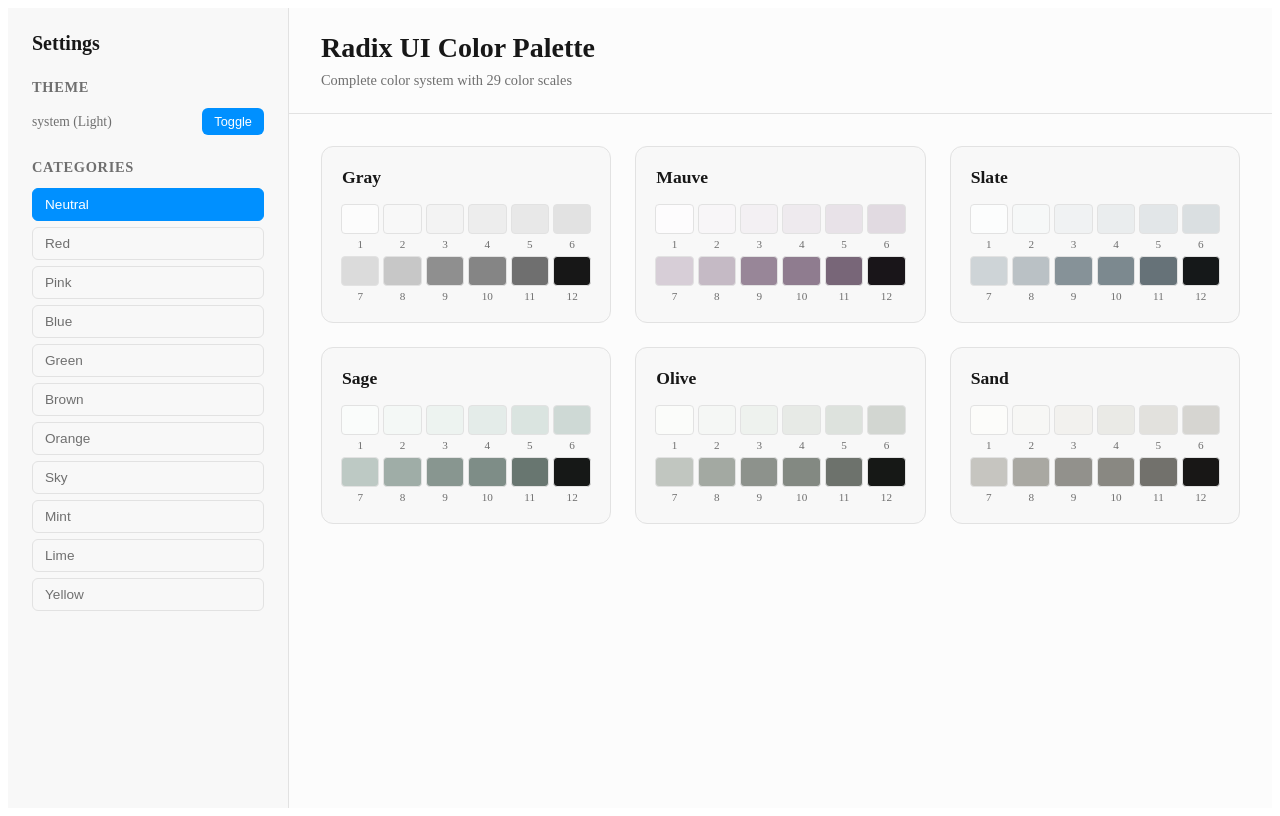
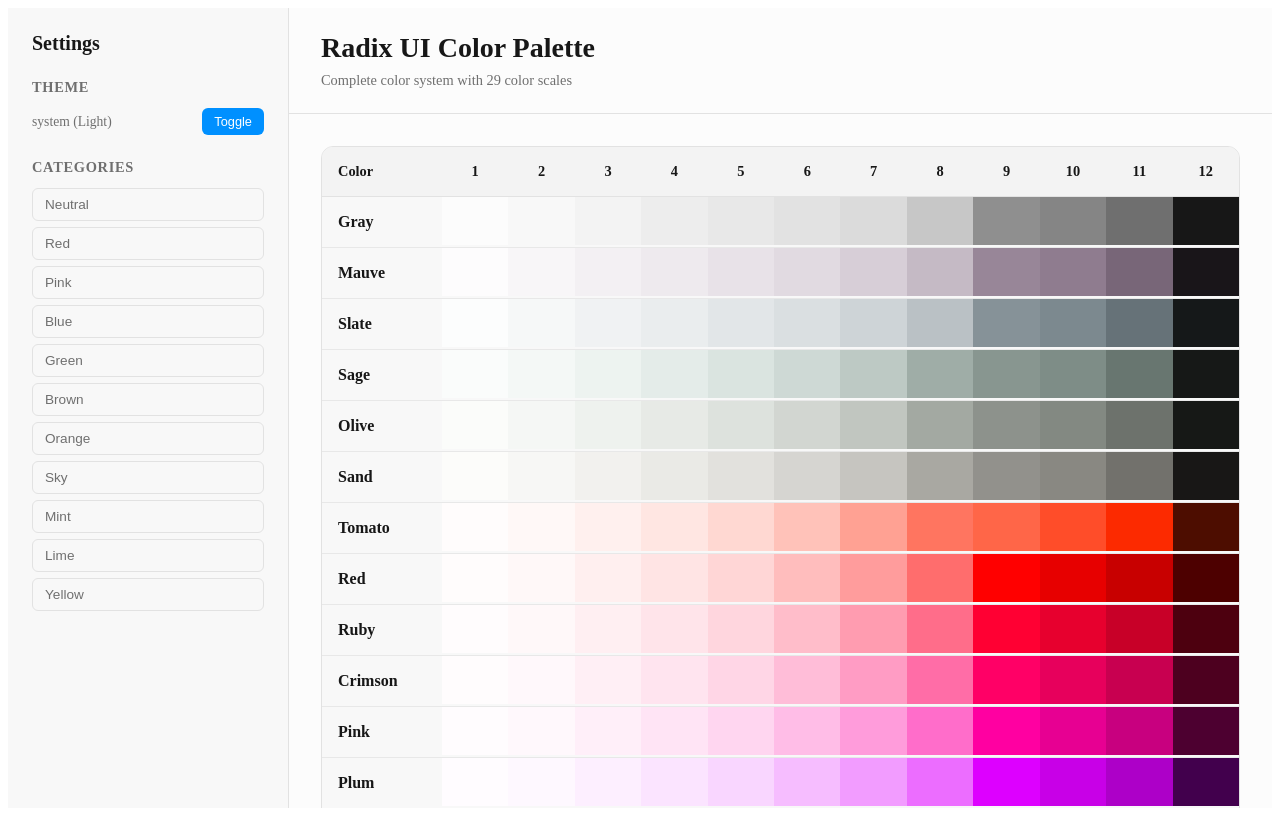
Before and after one commit to dmitrijovsjanik/fast.ui.color, a React (Vite) app: page / in a window 1280 px wide. Built offline with nearby package versions, Linux system fonts and the light colour scheme; the HTML template or start-up script is replaced by a standard one.

Commit message:
Convert to table layout: all colors in rows, scales 1-12 in columns

```diff
--- a/src/components/ColorPalette.tsx
+++ b/src/components/ColorPalette.tsx
@@ -1,48 +1,20 @@
 import React, { useState } from 'react';
 import { useTheme, useColors } from '../themes/themeProvider';
-import { getColor, getColorScales, ColorPalette as ColorPaletteType } from '../colors/palette';
+import { getColor, ColorPalette as ColorPaletteType, ColorScale } from '../colors/palette';
 
 // Компонент для отображения одного цвета
 interface ColorSwatchProps {
   colorName: string;
   colorValue: string;
-  scale: string;
 }
 
-function ColorSwatch({ colorName, colorValue, scale }: ColorSwatchProps) {
+function ColorSwatch({ colorName, colorValue }: ColorSwatchProps) {
   return (
-    <div className="color-swatch">
-      <div
-        className="color-preview"
-        style={{ backgroundColor: colorValue }}
-        title={`${colorName} ${scale}`}
-      />
-      <span className="color-scale">{scale}</span>
-    </div>
-  );
-}
-
-// Компонент для отображения всех оттенков одного цвета
-interface ColorScaleProps {
-  colorName: string;
-  colorScales: Record<string, string>;
-}
-
-function ColorScale({ colorName, colorScales }: ColorScaleProps) {
-  return (
-    <div className="color-scale-container">
-      <h3 className="color-name">{colorName}</h3>
-      <div className="color-scales">
-        {Object.entries(colorScales).map(([scale, value]) => (
-          <ColorSwatch
-            key={scale}
-            colorName={colorName}
-            colorValue={value}
-            scale={scale}
-          />
-        ))}
-      </div>
-    </div>
+    <div
+      className="color-swatch"
+      style={{ backgroundColor: colorValue }}
+      title={`${colorName}`}
+    />
   );
 }
 
@@ -109,24 +81,9 @@ function SettingsPanel({ theme, toggleTheme, selectedCategory, onCategoryChange
 export function ColorPalette() {
   const { theme, toggleTheme } = useTheme();
   const colors = useColors();
-  const [selectedCategory, setSelectedCategory] = useState('neutral');
 
-  // Категории цветов
-  const colorCategories = {
-    neutral: ['gray', 'mauve', 'slate', 'sage', 'olive', 'sand'],
-    red: ['tomato', 'red', 'ruby', 'crimson'],
-    pink: ['pink', 'plum', 'purple', 'violet', 'indigo'],
-    blue: ['blue', 'cyan', 'teal'],
-    green: ['green', 'grass'],
-    brown: ['brown'],
-    orange: ['orange'],
-    sky: ['sky'],
-    mint: ['mint'],
-    lime: ['lime'],
-    yellow: ['yellow', 'amber', 'gold', 'bronze'],
-  };
-
-  const currentColors = colorCategories[selectedCategory as keyof typeof colorCategories] || [];
+  // Все цвета в одном массиве
+  const allColors = Object.keys(colors) as (keyof ColorPaletteType)[];
 
   return (
     <div className="color-palette-container">
@@ -134,25 +91,39 @@ export function ColorPalette() {
         <SettingsPanel
           theme={theme}
           toggleTheme={toggleTheme}
-          selectedCategory={selectedCategory}
-          onCategoryChange={setSelectedCategory}
+          selectedCategory=""
+          onCategoryChange={() => {}}
         />
       </div>
 
       <div className="content-area">
         <div className="content-header">
           <h1>Radix UI Color Palette</h1>
-          <p>Complete color system with {Object.keys(colors).length} color scales</p>
+          <p>Complete color system with {allColors.length} color scales</p>
         </div>
 
         <div className="palette-content">
-          <div className="palette-grid">
-            {currentColors.map(colorName => (
-              <ColorScale
-                key={colorName}
-                colorName={colorName}
-                colorScales={getColorScales(colors, colorName as keyof ColorPaletteType)}
-              />
+          <div className="color-table">
+            {/* Заголовок с номерами шагов */}
+            <div className="table-header">
+              <div className="color-name-header">Color</div>
+              {Array.from({ length: 12 }, (_, i) => i + 1).map(scale => (
+                <div key={scale} className="scale-header">{scale}</div>
+              ))}
+            </div>
+
+            {/* Строки с цветами */}
+            {allColors.map(colorName => (
+              <div key={colorName} className="color-row">
+                <div className="color-name">{colorName}</div>
+                {Array.from({ length: 12 }, (_, i) => i + 1).map(scale => (
+                  <ColorSwatch
+                    key={scale}
+                    colorName={colorName}
+                    colorValue={getColor(colors, colorName, scale as keyof ColorScale)}
+                  />
+                ))}
+              </div>
             ))}
           </div>
         </div>
@@ -206,56 +177,76 @@ export function ColorPalette() {
           padding: 2rem;
         }
 
-        .palette-grid {
-          display: grid;
-          grid-template-columns: repeat(auto-fill, minmax(280px, 1fr));
-          gap: 1.5rem;
+        .color-table {
+          background: ${getColor(colors, 'gray', '2')};
+          border-radius: 0.75rem;
+          border: 1px solid ${getColor(colors, 'gray', '6')};
+          overflow: hidden;
         }
 
-        .color-scale-container {
-          background: ${getColor(colors, 'gray', '2')};
-          border-radius: 0.75rem;
-          padding: 1.25rem;
-          border: 1px solid ${getColor(colors, 'gray', '6')};
+        .table-header {
+          display: grid;
+          grid-template-columns: 120px repeat(12, 1fr);
+          background: ${getColor(colors, 'gray', '3')};
+          border-bottom: 1px solid ${getColor(colors, 'gray', '6')};
+          position: sticky;
+          top: 0;
+          z-index: 10;
+        }
+
+        .color-name-header, .scale-header {
+          padding: 1rem 0.5rem;
+          font-weight: 600;
+          text-align: center;
+          font-size: 0.9rem;
+          color: ${getColor(colors, 'gray', '12')};
+        }
+
+        .color-name-header {
+          text-align: left;
+          padding-left: 1rem;
+        }
+
+        .color-row {
+          display: grid;
+          grid-template-columns: 120px repeat(12, 1fr);
+          border-bottom: 1px solid ${getColor(colors, 'gray', '5')};
+          transition: background 0.2s ease;
+        }
+
+        .color-row:hover {
+          background: ${getColor(colors, 'gray', '3')};
+        }
+
+        .color-row:last-child {
+          border-bottom: none;
         }
 
         .color-name {
-          margin: 0 0 1rem 0;
-          font-size: 1.1rem;
+          padding: 1rem;
           font-weight: 600;
           text-transform: capitalize;
-        }
-
-        .color-scales {
-          display: grid;
-          grid-template-columns: repeat(6, 1fr);
-          gap: 0.375rem;
+          color: ${getColor(colors, 'gray', '12')};
+          display: flex;
+          align-items: center;
         }
 
         .color-swatch {
-          display: flex;
-          flex-direction: column;
-          align-items: center;
-          gap: 0.25rem;
+          width: 100%;
+          height: 3rem;
+          border-right: 1px solid ${getColor(colors, 'gray', '5')};
+          cursor: pointer;
+          transition: transform 0.15s ease;
+          position: relative;
         }
 
-        .color-preview {
-          width: 100%;
-          height: 1.75rem;
-          border-radius: 0.25rem;
-          border: 1px solid ${getColor(colors, 'gray', '6')};
-          cursor: pointer;
-          transition: transform 0.15s ease;
+        .color-swatch:hover {
+          transform: scale(1.02);
+          z-index: 5;
         }
 
-        .color-preview:hover {
-          transform: scale(1.05);
-        }
-
-        .color-scale {
-          font-size: 0.7rem;
-          font-weight: 500;
-          color: ${getColor(colors, 'gray', '11')};
+        .color-swatch:last-child {
+          border-right: none;
         }
 
         /* Settings Panel Styles */
@@ -356,13 +347,12 @@ export function ColorPalette() {
             padding: 1rem;
           }
 
-          .palette-grid {
-            grid-template-columns: repeat(auto-fill, minmax(250px, 1fr));
-            gap: 1rem;
+          .table-header, .color-row {
+            grid-template-columns: 100px repeat(12, 1fr);
           }
 
-          .color-scales {
-            grid-template-columns: repeat(4, 1fr);
+          .color-swatch {
+            height: 2.5rem;
           }
         }
 
@@ -375,12 +365,22 @@ export function ColorPalette() {
             padding: 1rem;
           }
 
-          .palette-grid {
-            grid-template-columns: 1fr;
+          .table-header, .color-row {
+            grid-template-columns: 80px repeat(12, 1fr);
           }
 
-          .color-scales {
-            grid-template-columns: repeat(3, 1fr);
+          .color-name-header, .scale-header {
+            padding: 0.75rem 0.25rem;
+            font-size: 0.8rem;
+          }
+
+          .color-name {
+            padding: 0.75rem;
+            font-size: 0.9rem;
+          }
+
+          .color-swatch {
+            height: 2rem;
           }
         }
       `}</style>
```
